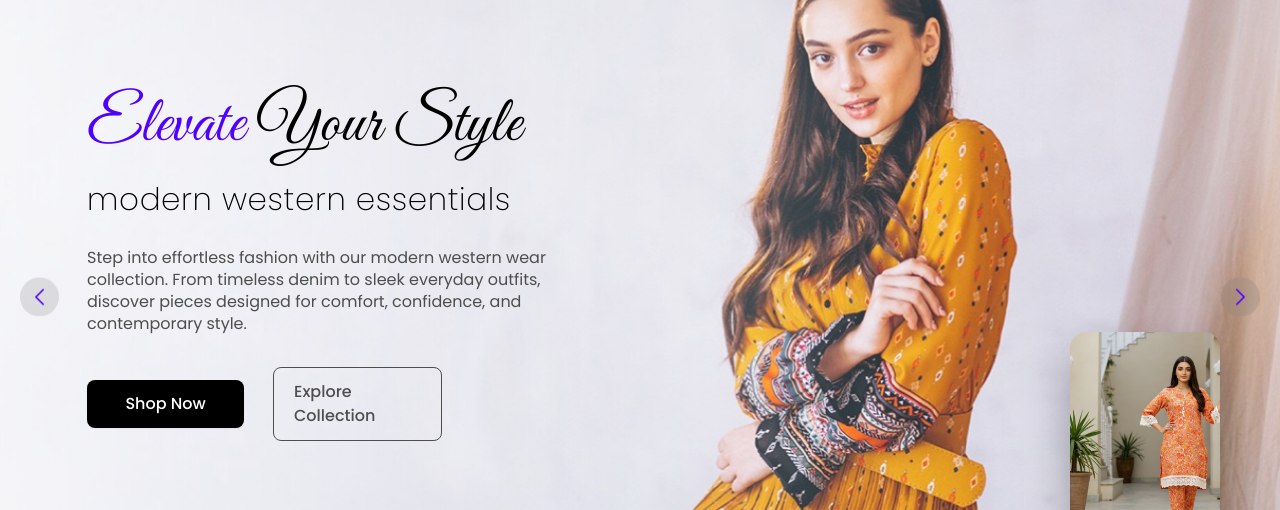
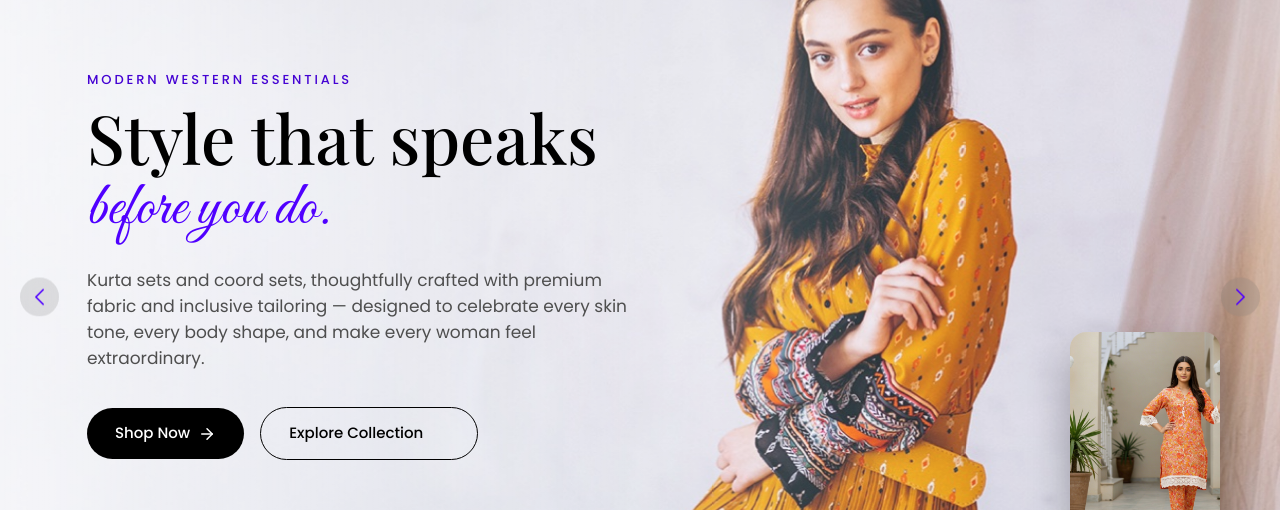
Before and after one commit to ragav1n/look, a React (Vite) app: page / in a window 1280 px wide. Shown: the part 165-675 px from the top of the page. Built offline with nearby package versions, Linux system fonts and the light colour scheme; no server answers.

Commit message:
Rework hero: 'Style that speaks before you do' punch line + pill CTAs

```diff
--- a/src/pages/home/Hero.tsx
+++ b/src/pages/home/Hero.tsx
@@ -1,5 +1,6 @@
 import { useEffect, useState } from "react";
 import { Link } from "react-router-dom";
+import { ArrowRight } from "lucide-react";
 import heroBg from "@/assets/hero-bg.jpg";
 import heroModel1 from "@/assets/hero-model-1.jpg";
 import heroModel2 from "@/assets/hero-model-2.jpg";
@@ -43,40 +44,46 @@ export default function Hero() {
       <div className="absolute inset-0 bg-gradient-to-r from-white/70 via-white/25 to-transparent" />
 
       <div className="relative mx-auto flex h-full w-full max-w-[1512px] flex-col justify-center px-6 pb-16 lg:px-[87px]">
-        <div className="max-w-[855px]">
-          <h1 className="animate-fade-up font-script text-[48px] leading-[1.15] lg:text-[65px]">
-            <span className="text-accent-bright">Elevate </span>
-            <span className="text-black">Your Style</span>
+        <div className="max-w-[860px]">
+          <p
+            className="animate-fade-up text-[13px] font-medium tracking-[0.22em] text-accent uppercase"
+          >
+            Modern Western Essentials
+          </p>
+          <h1
+            className="animate-fade-up mt-3 font-display text-[46px] leading-[1.02] font-medium text-black lg:text-[68px]"
+            style={{ animationDelay: "0.1s" }}
+          >
+            Style that speaks
+            <span className="mt-1 block font-script text-[42px] leading-[1.1] font-normal text-accent-bright lg:text-[62px]">
+              before you do.
+            </span>
           </h1>
           <p
-            className="animate-fade-up mt-3 text-[22px] font-extralight tracking-[0.02em] text-black lowercase lg:text-[31px]"
-            style={{ animationDelay: "0.15s" }}
+            className="animate-fade-up mt-6 max-w-[540px] text-[16px] leading-[26px] text-body lg:text-[17px]"
+            style={{ animationDelay: "0.28s" }}
           >
-            MODERN WESTERN ESSENTIALS
-          </p>
-          <p
-            className="animate-fade-up mt-6 max-w-[520px] text-[16px] leading-[22px] text-body"
-            style={{ animationDelay: "0.3s" }}
-          >
-            Step into effortless fashion with our modern western wear collection. From timeless
-            denim to sleek everyday outfits, discover pieces designed for comfort, confidence, and
-            contemporary style.
+            Kurta sets and coord sets, thoughtfully crafted with premium fabric and inclusive
+            tailoring — designed to celebrate every skin tone, every body shape, and make every woman
+            feel extraordinary.
           </p>
           <div
-            className="animate-fade-up mt-8 flex flex-wrap items-center gap-[29px]"
-            style={{ animationDelay: "0.45s" }}
+            className="animate-fade-up mt-9 flex flex-wrap items-center gap-4"
+            style={{ animationDelay: "0.42s" }}
           >
             <Link
               to="/shop"
-              className="inline-flex w-[157px] items-center justify-center rounded-btn bg-black px-5 py-3 text-[16px] leading-6 font-medium text-white shadow-xs transition-opacity hover:opacity-85"
+              className="group inline-flex items-center gap-2 rounded-full bg-black px-7 py-3.5 text-[15px] font-medium text-white transition-all duration-300 hover:bg-accent hover:shadow-[0_12px_34px_rgba(68,2,211,0.34)]"
             >
               Shop Now
+              <ArrowRight className="size-[18px] transition-transform duration-300 group-hover:translate-x-1" />
             </Link>
             <Link
               to="/shop"
-              className="inline-flex w-[169px] items-center justify-center rounded-btn border border-body px-5 py-3 text-[16px] leading-6 font-medium text-body transition-colors hover:border-black hover:text-black"
+              className="group inline-flex items-center gap-2 rounded-full border border-black px-7 py-3.5 text-[15px] font-medium text-black transition-all duration-300 hover:bg-black hover:text-white"
             >
               Explore Collection
+              <ArrowRight className="size-[18px] -translate-x-1 opacity-0 transition-all duration-300 group-hover:translate-x-0 group-hover:opacity-100" />
             </Link>
           </div>
         </div>
```
